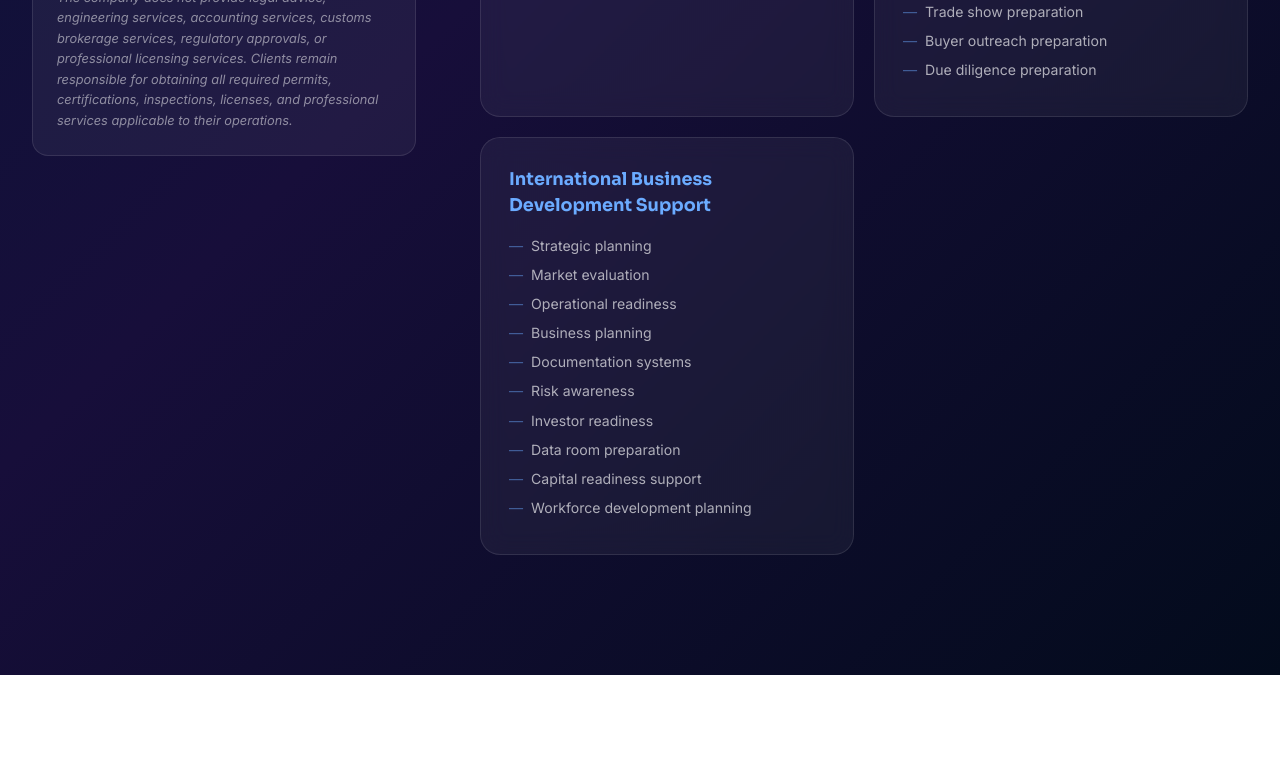
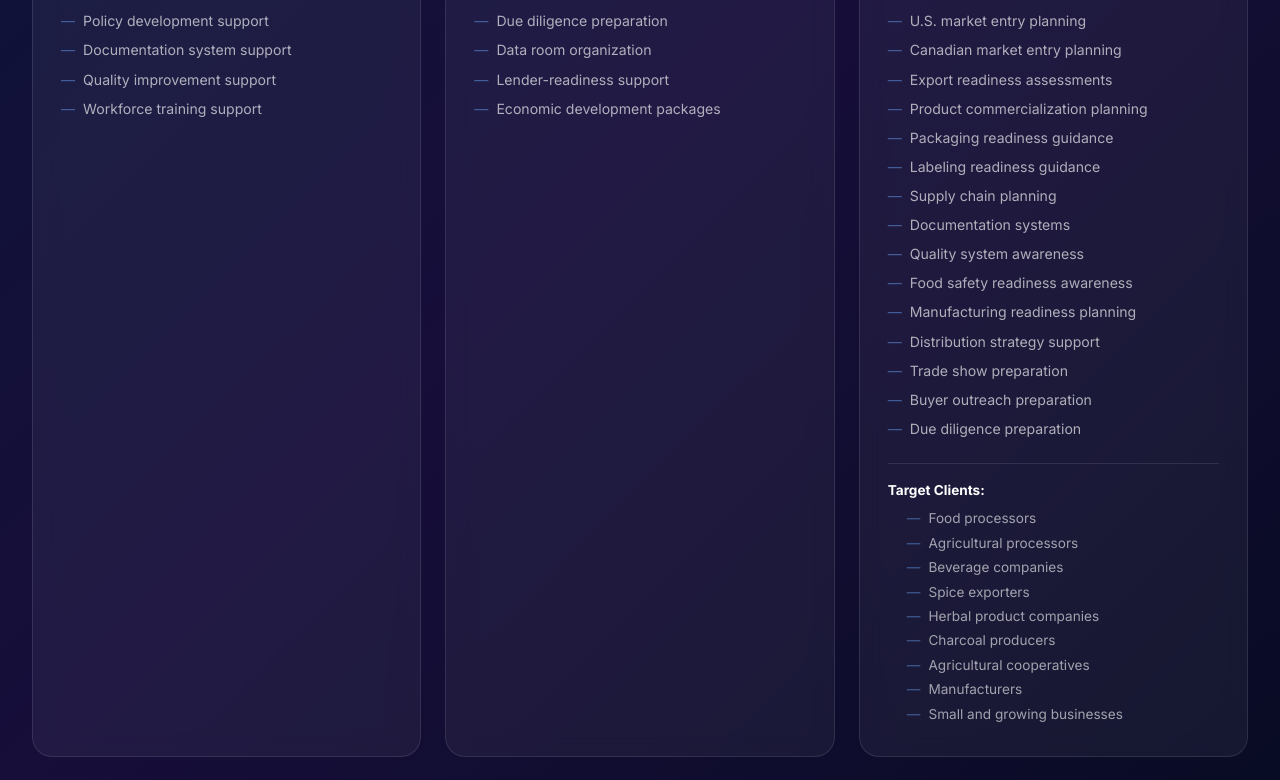
Before and after one commit to Himal-Gunawardhana/Karekrest-Management-website, a React (Vite) app in the folder vite-react-app/: page / in a window 1280 px wide. Shown: the part 4040-4820 px from the top of the page. Built offline with nearby package versions, Linux system fonts and the light colour scheme.

Commit message:
Refactor Consulting section layout for better alignment of large content

```diff
--- a/vite-react-app/src/App.jsx
+++ b/vite-react-app/src/App.jsx
@@ -213,10 +213,10 @@ export default function App() {
       {/* CONSULTING */}
       <section id="consulting" className="consulting-section">
         <div className="max-w-7xl">
-          <div style={{ display:'grid', gridTemplateColumns:'1fr 2fr', gap:'4rem', alignItems:'start' }}>
-            <div>
+          <div style={{ display:'flex', flexDirection:'column', gap:'3rem' }}>
+            <div style={{ maxWidth: '900px' }}>
               <div className="section-label" style={{ color:'#6BABFF' }}>Expert Guidance</div>
-              <h2 style={{ fontFamily:'Sora,sans-serif', fontWeight:800, fontSize:'2.4rem', color:'#fff', lineHeight:1.15, marginBottom:20 }}>International Business,<br/>Compliance &<br/>Market Entry Consulting</h2>
+              <h2 style={{ fontFamily:'Sora,sans-serif', fontWeight:800, fontSize:'2.4rem', color:'#fff', lineHeight:1.15, marginBottom:20 }}>International Business, Compliance & Market Entry Consulting</h2>
               <p style={{ color:'rgba(255,255,255,.6)', lineHeight:1.8, marginBottom:16, fontSize:'1rem' }}>
                 KareKRest Management LLC provides consulting, compliance coordination, operational improvement, workforce development, quality systems support, and project planning services to businesses operating in the United States and internationally.
               </p>
@@ -230,11 +230,20 @@ export default function App() {
                 KareKRest Management LLC provides consulting, management support, operational improvement assistance, compliance coordination, workforce development support, and project planning services. The company does not provide legal advice, engineering services, accounting services, customs brokerage services, regulatory approvals, or professional licensing services. Clients remain responsible for obtaining all required permits, certifications, inspections, licenses, and professional services applicable to their operations.
               </div>
             </div>
-            <div style={{ display:'grid', gridTemplateColumns:'1fr 1fr', gap:'1.25rem' }}>
+
+            <div style={{ display:'grid', gridTemplateColumns:'repeat(auto-fit, minmax(320px, 1fr))', gap:'1.5rem', alignItems:'start' }}>
               {consulting.map((c, i) => (
-                <div key={i} className="consulting-area-card">
+                <div key={i} className="consulting-area-card" style={{ height: '100%', display: 'flex', flexDirection: 'column' }}>
                   <h4>{c.title}</h4>
-                  <ul>{c.items.map((item,j) => <li key={j}>{item}</li>)}</ul>
+                  <ul style={{ flexGrow: 1 }}>{c.items.map((item,j) => <li key={j}>{item}</li>)}</ul>
+                  {c.clients && (
+                    <div style={{ marginTop: '1rem', paddingTop: '1rem', borderTop: '1px solid rgba(255,255,255,0.1)' }}>
+                      <strong style={{ color: '#fff', fontSize: '0.85rem', display: 'block', marginBottom: '8px' }}>Target Clients:</strong>
+                      <ul style={{ paddingLeft: '1.2rem', marginBottom: 0 }}>
+                        {c.clients.map((client, k) => <li key={k} style={{ color: 'rgba(255,255,255,0.6)', fontSize: '0.85rem', marginBottom: '4px' }}>{client}</li>)}
+                      </ul>
+                    </div>
+                  )}
                 </div>
               ))}
             </div>
```
